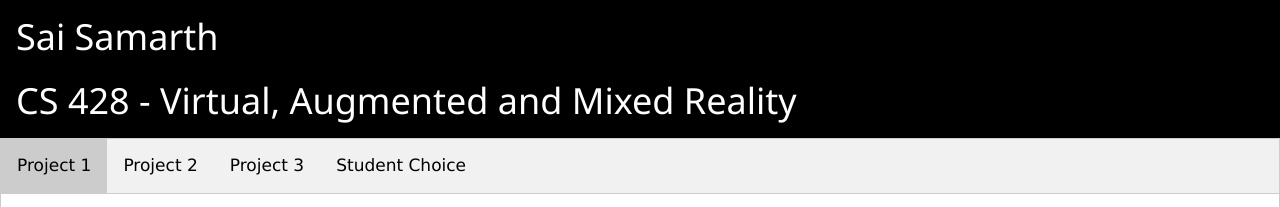
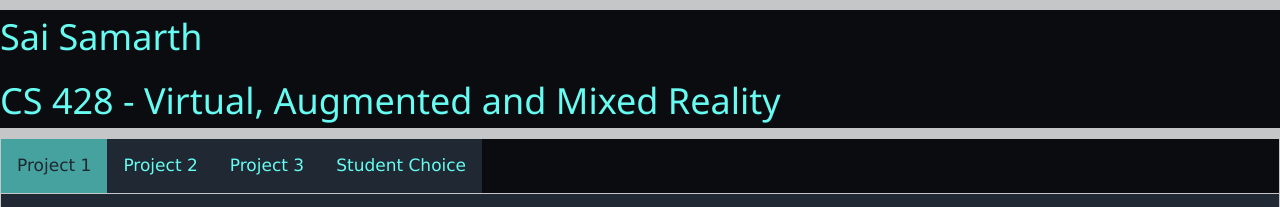
Before and after one commit to SaiSamarth123/saisamarth123.github.io, a plain HTML site: page index.html in a window 1280 px wide. Both pictures are taken after a click on the button "Project 1". Shown: the top 207 px of the page. Drawn offline with nearby package versions, Linux system fonts and the light colour scheme.

Commit message:
Seventh commit

```diff
--- a/index.html
+++ b/index.html
@@ -4,18 +4,18 @@
 <title>CS 428</title>
 <meta name="viewport" content="width=device-width, initial-scale=1">
 <style>
-body {font-family: Arial;}
+body {font-family: Arial; background-color: #c5c6c7;}
 
 /* Style the tab */
 .tab {
   overflow: hidden;
-  border: 1px solid #ccc;
-  background-color: #f1f1f1;
+  border: 1px solid #c5c6c7;
+  background-color: #0b0c10;
 }
 
 /* Style the buttons inside the tab */
 .tab button {
-  background-color: inherit;
+  background-color: #1f2833;
   float: left;
   border: none;
   outline: none;
@@ -23,16 +23,18 @@ body {font-family: Arial;}
   padding: 14px 16px;
   transition: 0.3s;
   font-size: 17px;
+  color: #66fcf1;
 }
 
 /* Change background color of buttons on hover */
 .tab button:hover {
-  background-color: #ddd;
+  background-color: #45a29e;
 }
 
 /* Create an active/current tablink class */
 .tab button.active {
-  background-color: #ccc;
+  background-color: #45a29e;
+  color: #1f2833;
 }
 
 /* Style the tab content */
@@ -41,6 +43,8 @@ body {font-family: Arial;}
   padding: 6px 12px;
   border: 1px solid #ccc;
   border-top: none;
+  color: #66fcf1;
+  background-color: #1f2833;
 }
 ul {
   white-space: nowrap;
@@ -72,8 +76,8 @@ p {
 </style>
 <link rel="stylesheet" href="https://www.w3schools.com/w3css/4/w3.css">
 <body>
-
-<div class="w3-container w3-black">
+<!-- "w3-container w3-black" -->
+<div style="color: #66fcf1; background-color: #0b0c10;" "align: center">
   <h1>Sai Samarth</h1>
   <h1>CS 428 - Virtual, Augmented and Mixed Reality</h1>
 </div>
@@ -193,7 +197,7 @@ p {
 <div id="Project 2" class="tabcontent">
  <h3>Project 2</h3>
   <iframe width="420" height="315"
-  src="https://youtu.be/516Fj09A280">
+  src="https://www.youtube.com/embed/516Fj09A280">
   </iframe>
   <br>
   <b>Github link: </b>
```
